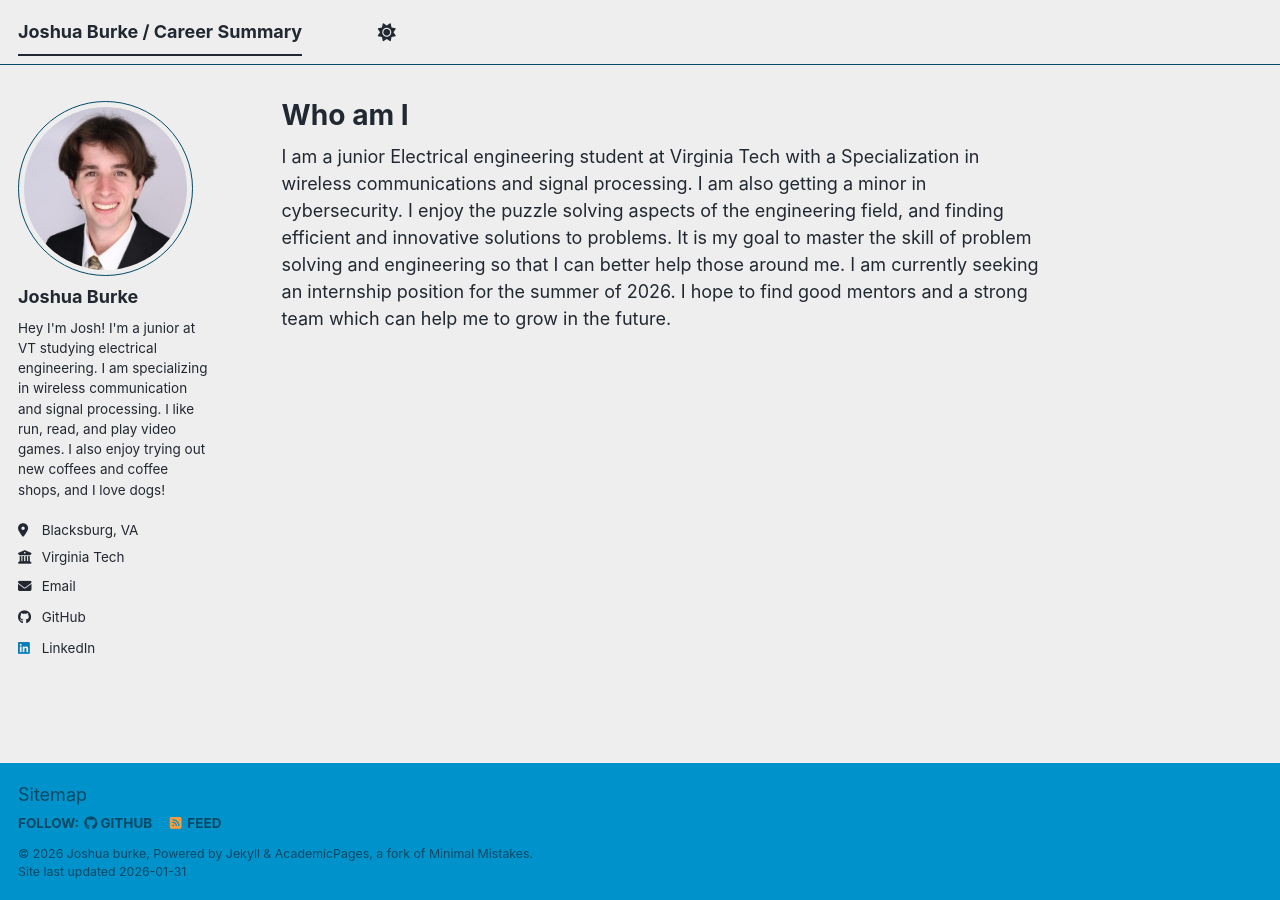
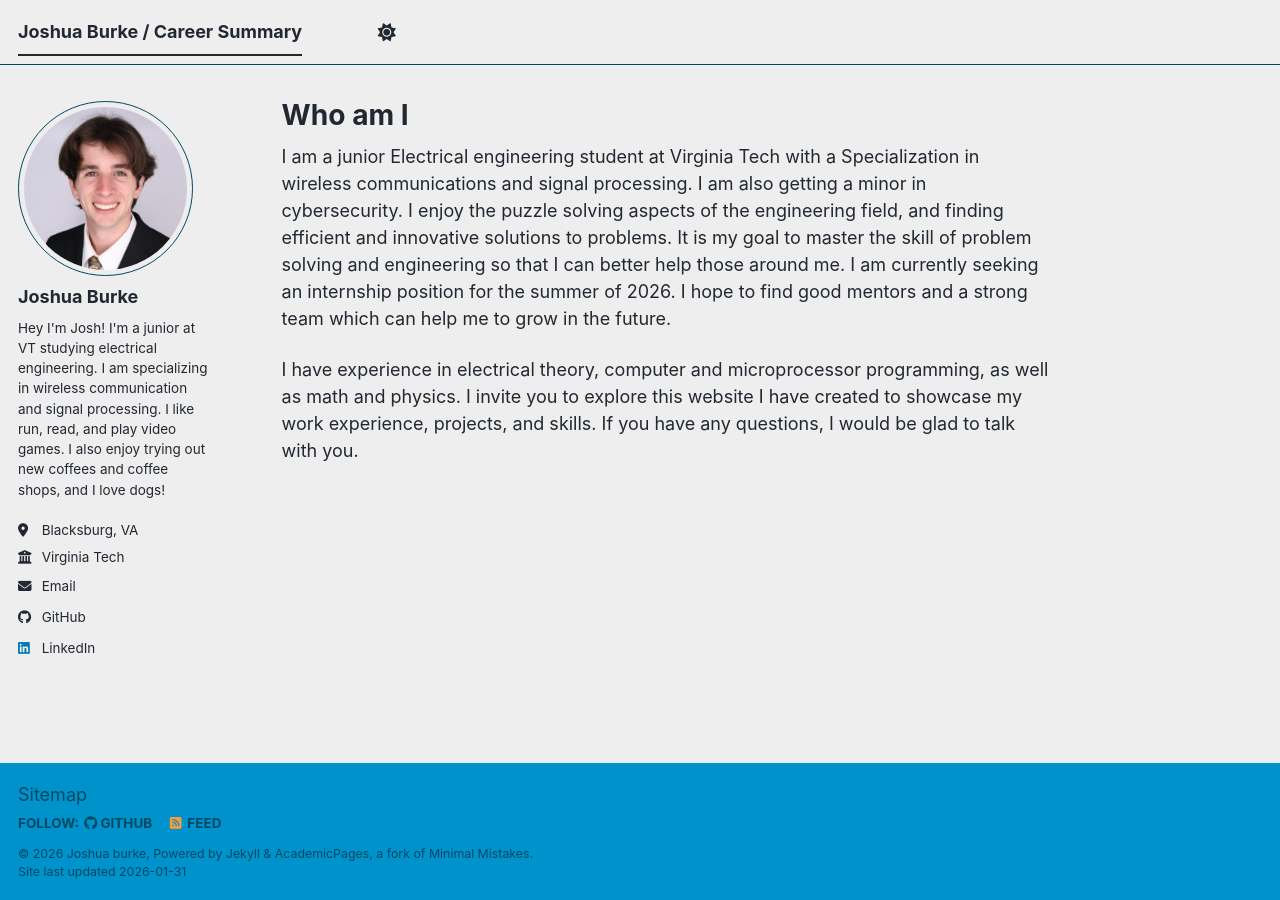
Before and after one commit to BotMelon/BotMelon.github.io, a Jekyll site: the page built from _pages/about.md, in a window 1280 px wide. Built offline with Jekyll 4.4.1, drawn with Linux system fonts in a browser that asks for light colours; a script bundle is joined from its source files by our own code; library files that are not in the unit come from our copies.

Commit message:
additonal bio changes

```diff
--- a/_pages/about.md
+++ b/_pages/about.md
@@ -8,3 +8,5 @@ redirect_from:
 ---
 
 I am a junior Electrical engineering student at Virginia Tech with a Specialization in wireless communications and signal processing. I am also getting a minor in cybersecurity. I enjoy the puzzle solving aspects of the engineering field, and finding efficient and innovative solutions to problems. It is my goal to master the skill of problem solving and engineering so that I can better help those around me. I am currently seeking an internship position for the summer of 2026. I hope to find good mentors and a strong team which can help me to grow in the future.
+
+I have experience in electrical theory, computer and microprocessor programming, as well as math and physics. I invite you to explore this website I have created to showcase my work experience, projects, and skills. If you have any questions, I would be glad to talk with you.
```
